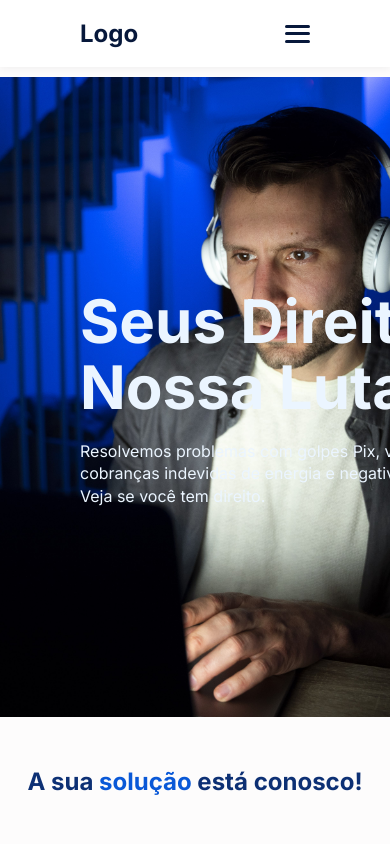
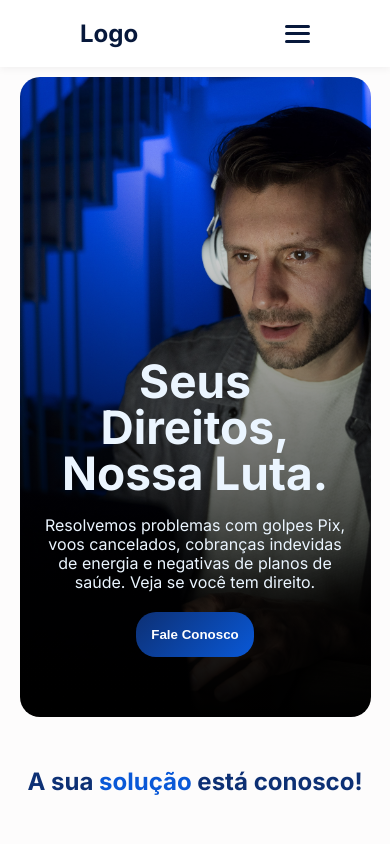
Before and after one commit to theiguim/resolveonline, a Next.js app: page / in a window 390 px wide. Shown: the top 844 px of the page. Built offline with nearby package versions, Linux system fonts and the light colour scheme.

Commit message:
finish mobile

```diff
--- a/src/components/Header/Header.css
+++ b/src/components/Header/Header.css
@@ -102,7 +102,7 @@
     gap: 1.5rem;
   }
 
-  .btn {
+  header .btn {
     display: none;
   }
 
--- a/src/styles/Landing.css
+++ b/src/styles/Landing.css
@@ -55,7 +55,6 @@ main {
 .hero-section {
     max-width: 1500px;
     margin: auto;
-
     display: flex;
     align-items: center;
     justify-content: center;
@@ -459,7 +458,6 @@ main {
 }
 
 .faq-header {
-    /* Alinha o texto do cabeçalho */
     padding-right: 20px;
 }
 
@@ -602,6 +600,43 @@ main {
 
 @media (max-width: 800px) {
 
+
+    /* .hero-section {
+        max-width: 1500px;
+        margin: auto;
+        display: flex;
+        align-items: center;
+        justify-content: center;
+    } */
+
+    .hero-section-wrapper {
+        padding: 20px;
+        justify-content: end;
+        align-items: center;
+        background-image:
+            linear-gradient(to top, black 0%, transparent 90%),
+            url(/images/bg-alt1.jpg);
+    }
+
+    .hero-content {
+        width: auto;
+        max-width: 400px;
+        gap: 20px;
+        align-items: center;
+        justify-content: center;
+        text-align: center;
+        padding: 0 0 40px 0;
+    }
+
+    .hero-content>h1 {
+        font-size: 50px;
+        line-height: 1em;
+    }
+
+    .hero-content>p {
+        line-height: 1.2em;
+    }
+
     .range-content {
         flex-direction: column;
         gap: 25px;
@@ -626,3 +661,14 @@ main {
         /* Firefox */
     }
 }
+
+@media (max-width:450px) {
+    .faq-header h2 {
+        font-size: 1.8em;
+    }
+
+    .hero-content>h1 {
+        font-size: 46px;
+        line-height: 1em;
+    }
+}
```
